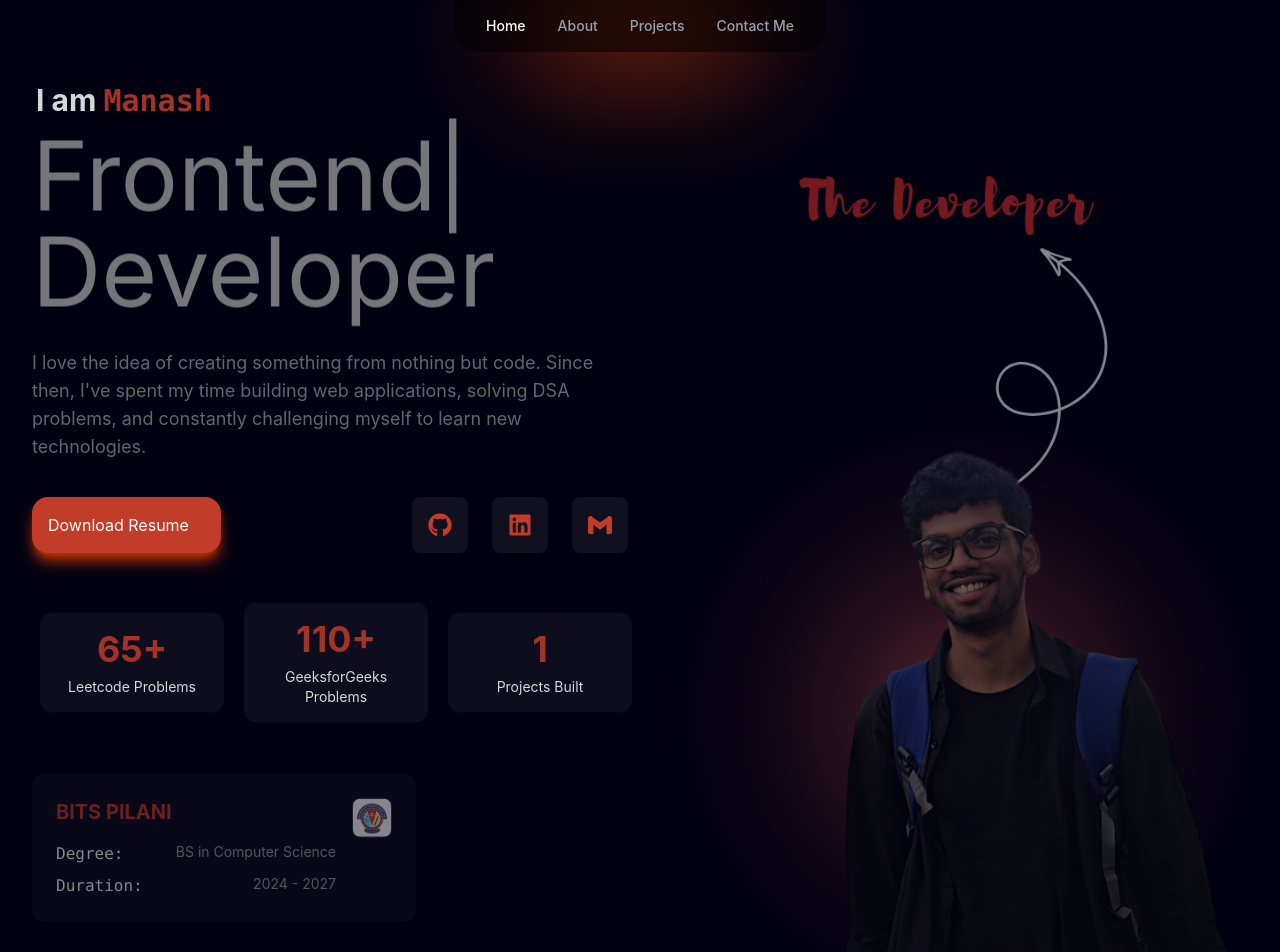
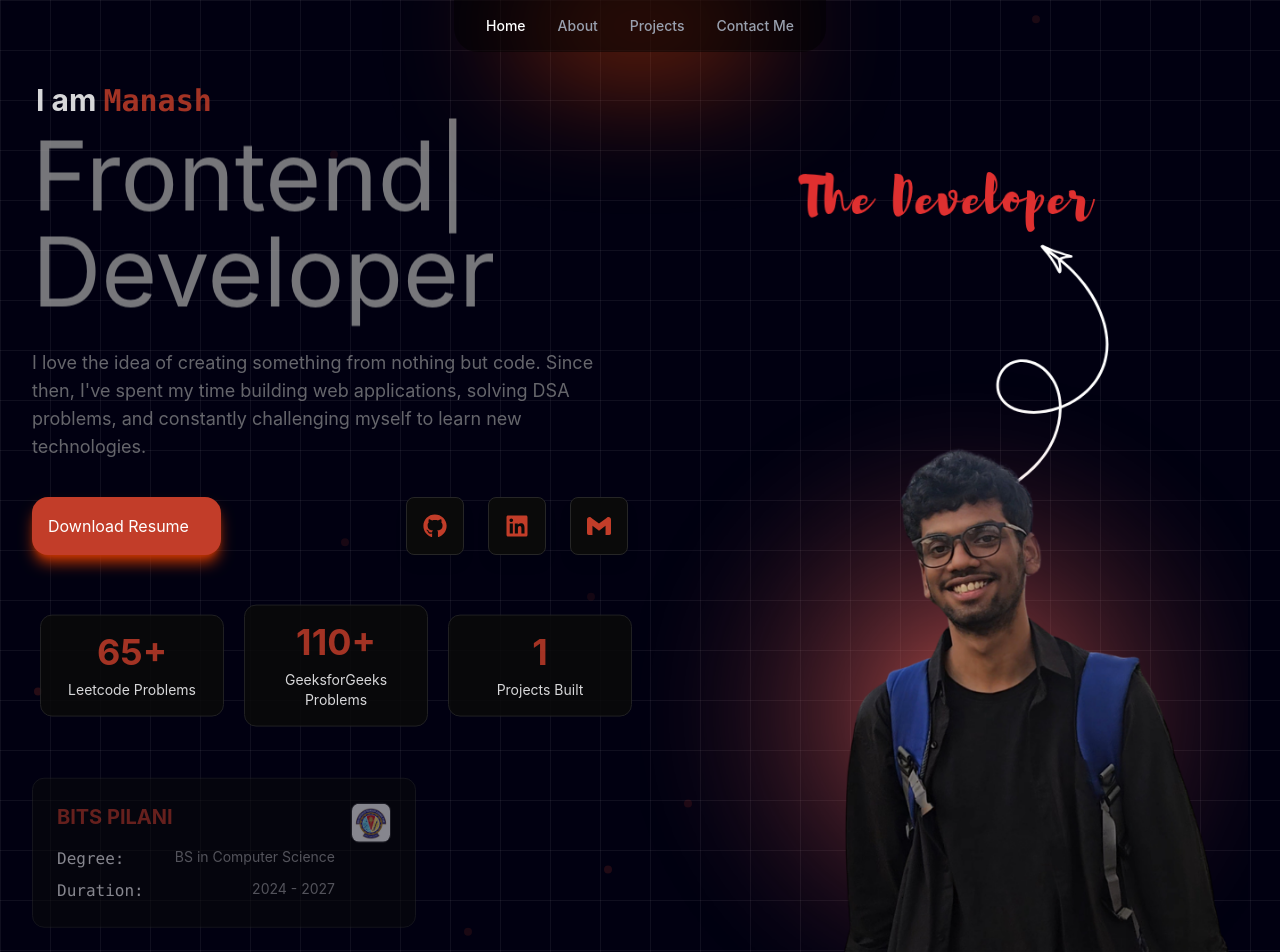
Before and after one commit to Manash2005/portfolio, a React (Vite) app in the folder client/: page / in a window 1280 px wide. Shown: the top 952 px of the page. Built offline with nearby package versions, Linux system fonts and the light colour scheme.

Commit message:
update: Added grid and floating dots in hero section

```diff
--- a/client/src/App.jsx
+++ b/client/src/App.jsx
@@ -20,7 +20,7 @@ function App() {
         <Navbar />
       </motion.header>
 
-      <main className="px-2 lg:px-8">
+      <main>
         {showIntro ? (
           <Intro
             onComplete={() => setShowIntro(false)}
--- a/client/src/components/CodingProfileCard.jsx
+++ b/client/src/components/CodingProfileCard.jsx
@@ -15,7 +15,7 @@ function CodingProfileCard({
       whileHover={{ y: -6 }}
       transition={{ duration: 0.2 }}
       viewport={{ once: true }}
-      className="w-full max-w-sm bg-secondary/10 hover:bg-background border border-foreground/40 rounded-3xl p-6 shadow-[0_0_40px_rgba(194,61,41,0.1)] hover:shadow-[30px_20px_40px_rgba(194,61,41,0.3)] transition-all duration-700"
+      className="w-full max-w-sm bg-secondary/10 hover:bg-background border border-foreground/40 rounded-3xl p-6 shadow-[0px_0px_40px_rgba(194,61,41,0.3)] hover:shadow-[30px_20px_40px_rgba(194,61,41,0.3)] transition-all duration-700"
     >
       {/* Header */}
 
--- a/client/src/components/EducationCard.jsx
+++ b/client/src/components/EducationCard.jsx
@@ -1,6 +1,6 @@
 function EducationCard({ institute, logo, details }) {
   return (
-    <div className="bg-secondary/10 p-6 rounded-xl hover:bg-secondary/20 transition-all duration-600 w-full lg:w-sm mb-5 lg:mb-0">
+    <div className="bg-neutral-950 p-6 rounded-xl hover:bg-neutral-900 transition-all duration-600 w-full lg:w-sm mb-5 lg:mb-0 border border-neutral-800">
       <div className="flex items-start gap-4">
 
         {/* Left Content */}
--- a/client/src/components/SocialMediaCard.jsx
+++ b/client/src/components/SocialMediaCard.jsx
@@ -16,7 +16,7 @@ function SocialMediaCard(props) {
           whileHover="hover"
           href={props.href}
           target="_blank"
-          className={`flex items-center justify-center bg-secondary/10 text-foreground font-mono p-2 rounded-lg hover:rounded-lg mx-3 hover:bg-foreground  hover:text-white hover:scale-102 ps-4 py-4 shadow-lg hover:shadow-foreground transition-all duration-600`}
+          className={`flex items-center justify-center bg-neutral-950 border border-neutral-800 hover:border-foreground text-foreground font-mono p-2 rounded-lg hover:rounded-lg mx-3 hover:bg-foreground  hover:text-white hover:scale-102 ps-4 py-4 shadow-lg hover:shadow-foreground transition-all duration-600`}
         >
             <span className="text-2xl">{props.icon}</span>
 
--- a/client/src/components/StatCard.jsx
+++ b/client/src/components/StatCard.jsx
@@ -24,7 +24,7 @@ function StatCard(props) {
   }, [numValue]);
 
   return (
-    <div className="bg-secondary/10 hover:bg-secondary/20 p-4 rounded-xl text-center transition-all duration-300 w-full lg:w-2xs mb-5 lg:mb-0">
+    <div className="bg-neutral-950 hover:bg-neutral-900 border border-neutral-800 p-4 rounded-xl text-center transition-all duration-300 w-full lg:w-2xs mb-5 lg:mb-0">
         {props.value && <div className="text-4xl font-bold text-foreground">{count}{suffix}</div>}
         {props.description && <div className="text-primary text-sm mt-2">{props.description}</div>}
     </div>
--- a/client/src/sections/Hero.jsx
+++ b/client/src/sections/Hero.jsx
@@ -1,29 +1,74 @@
-import StatCard from "../components/StatCard"
-import {Download} from "lucide-react"
-import SocialMediaCard from "../components/SocialMediaCard"
-import { FaGithub, FaLinkedin } from "react-icons/fa"
-import { SiGmail } from "react-icons/si"
-import EducationCard from "../components/EducationCard"
+/* eslint-disable react-hooks/purity */
+import StatCard from "../components/StatCard";
+import { Download } from "lucide-react";
+import SocialMediaCard from "../components/SocialMediaCard";
+import { FaGithub, FaLinkedin } from "react-icons/fa";
+import { SiGmail } from "react-icons/si";
+import EducationCard from "../components/EducationCard";
 import { motion } from "motion/react";
 import { TypeAnimation } from "react-type-animation";
+
+function FloatingParticles() {
+  return (
+    <div className="absolute inset-0 overflow-hidden pointer-events-none z-10">
+      {Array.from({ length: 12 }).map((_, i) => (
+        <motion.div
+          key={i}
+          className="absolute h-2 w-2 rounded-full bg-foreground/40"
+          style={{
+            left: `${Math.random() * 100}%`,
+            top: `${Math.random() * 100}%`,
+          }}
+          animate={{
+            y: [0, -20, 0],
+            opacity: [0.2, 1, 0.2],
+          }}
+          transition={{
+            duration: 3 + Math.random() * 5,
+            repeat: Infinity,
+            ease: "easeInOut",
+          }}
+        />
+      ))}
+    </div>
+  );
+}
+
 function Hero() {
   const handleResume = () => {
     window.open("/resume.pdf", "_blank");
   };
+
   return (
     <motion.section
-    initial = {{opacity:0}}
-    animate = {{opacity:1}}
-    transition={{duration: 0.2}}
-    className="bg-background min-h-screen"
+      initial={{ opacity: 0 }}
+      animate={{ opacity: 1 }}
+      transition={{ duration: 0.2 }}
+      className="relative bg-background min-h-screen overflow-hidden"
       id="hero"
     >
+      {/* GRID BACKGROUND */}
+      <div
+        className="absolute inset-0 z-0 pointer-events-none"
+        style={{
+          backgroundImage: `
+            linear-gradient(rgba(255,255,255,0.06) 1px, transparent 1px),
+            linear-gradient(90deg, rgba(255,255,255,0.06) 1px, transparent 1px)
+          `,
+          backgroundSize: "50px 50px",
+        }}
+      />
 
-        {/* Top section */}
-        <div className="block md:flex border-b-[0.1px] justify-center items-cente">
+      {/* FLOATING PARTICLES */}
+      <FloatingParticles />
 
-            {/* left column */}
+      {/* HERO CONTENT */}
+      <div className="relative z-10 px-2 lg:px-8">
+        <div className="block md:flex border-b-[0.1px] justify-center">
+
+          {/* LEFT COLUMN */}
           <div className="flex flex-col justify-around w-full md:w-1/2 mt-15 md:mt-0 min-h-screen">
+
             <motion.p
               className="text-primary text-3xl px-1 font-bold md:mt-20 mt-5"
               initial={{ opacity: 0, y: 10 }}
@@ -34,8 +79,8 @@ function Hero() {
               I am <span className="text-foreground font-mono">Manash</span>
             </motion.p>
 
-                {/* Role */}
-                <motion.p
+            {/* ROLE */}
+            <motion.div
               className="text-secondary text-5xl md:text-8xl py-2"
               initial={{ opacity: 0, y: 10 }}
               whileInView={{ opacity: 1, y: 0 }}
@@ -46,10 +91,8 @@ function Hero() {
                 sequence={[
                   "Frontend",
                   2000,
-
                   "Backend",
                   2000,
-
                   "Full-Stack",
                   2000,
                 ]}
@@ -59,9 +102,9 @@ function Hero() {
               />
 
               <p>Developer</p>
-                </motion.p>
+            </motion.div>
 
-                {/* Description */}
+            {/* DESCRIPTION */}
             <motion.p
               className="text-secondary text-lg mt-3 md:mt-5"
               initial={{ opacity: 0, y: 10 }}
@@ -69,29 +112,27 @@ function Hero() {
               transition={{ duration: 1, delay: 0.2 }}
               viewport={{ once: true }}
             >
-                    I love the idea of creating something from nothing but code. Since then, I've spent my time building web applications, solving DSA problems, and constantly challenging myself to learn new technologies.
+              I love the idea of creating something from nothing but code.
+              Since then, I've spent my time building web applications,
+              solving DSA problems, and constantly challenging myself to
+              learn new technologies.
             </motion.p>
 
             <div className="block md:flex justify-between mt-10">
-                    {/* Download Resume Button */}
+
+              {/* RESUME BUTTON */}
               <motion.button
                 variants={{
-                        rest: {
-                        y: 0,
-                        },
-
-                        hover: {
-                        y: -5,
-                        },
+                  rest: { y: 0 },
+                  hover: { y: -5 },
                 }}
                 initial="rest"
                 animate="rest"
                 whileHover="hover"
-                    whileTap={{y:-45}}
-                    transition={{duration: 0.3}}
+                whileTap={{ y: -45 }}
+                transition={{ duration: 0.3 }}
                 className="
-                        flex
-                        items-center
+                  flex items-center
                   bg-foreground
                   border-secondary/50
                   shadow-lg
@@ -102,18 +143,14 @@ function Hero() {
                   rounded-2xl
                   w-fit
                   overflow-hidden
-
                   hover:bg-hover
                   hover:text-black
-
                   transition-all
                   duration-500
-
                   cursor-pointer
                 "
                 onClick={handleResume}
               >
-
                 <span className="whitespace-nowrap">
                   Download Resume
                 </span>
@@ -141,29 +178,56 @@ function Hero() {
                 </motion.div>
               </motion.button>
 
-                    {/* Socials */}
-                    <motion.div
-                      className="flex items-center justify-start md:justify-center mt-10 md:mt-0">
-                        <SocialMediaCard href="https://github.com/Manash2005" icon={<FaGithub/>} name="Github" />
-                        <SocialMediaCard href="https://www.linkedin.com/in/manash-swain" icon={<FaLinkedin />} name="LinkedIn" />
-                        <SocialMediaCard href="mailto:swainm099@gmail.com" icon={<SiGmail />} name="Gmail" />
-                    </motion.div>
+              {/* SOCIALS */}
+              <div className="flex items-center justify-start md:justify-center mt-10 md:mt-0">
+                <SocialMediaCard
+                  href="https://github.com/Manash2005"
+                  icon={<FaGithub />}
+                  name="Github"
+                />
+
+                <SocialMediaCard
+                  href="https://www.linkedin.com/in/manash-swain"
+                  icon={<FaLinkedin />}
+                  name="LinkedIn"
+                />
+
+                <SocialMediaCard
+                  href="mailto:swainm099@gmail.com"
+                  icon={<SiGmail />}
+                  name="Gmail"
+                />
+              </div>
             </div>
 
-                {/* Stats */}
+            {/* STATS */}
             <motion.div
-                  className=" md:flex items-center justify-center  mt-10 gap-5 p-2 "
+              className="md:flex items-center justify-center mt-10 gap-5 p-2"
               initial={{ opacity: 0, y: 10 }}
               whileInView={{ opacity: 1, y: 0 }}
               transition={{ duration: 1 }}
               viewport={{ once: true }}
             >
-                    <StatCard value="100+" description="Leetcode Problems" className="mt-5 md:mt-0"/>
-                    <StatCard value="170+" description="GeeksforGeeks Problems" className="mt-5 md:mt-0" />
-                    <StatCard value="2" description="Projects Built" className="mt-5 md:mt-0" />
+              <StatCard
+                value="100+"
+                description="Leetcode Problems"
+                className="mt-5 md:mt-0"
+              />
+
+              <StatCard
+                value="170+"
+                description="GeeksforGeeks Problems"
+                className="mt-5 md:mt-0"
+              />
+
+              <StatCard
+                value="2"
+                description="Projects Built"
+                className="mt-5 md:mt-0"
+              />
             </motion.div>
 
-                {/* Education card */}
+            {/* EDUCATION */}
             <motion.div
               className="block md:flex justify-between gap-10 mt-10 mb-10"
               initial={{ opacity: 0, y: 10 }}
@@ -171,25 +235,31 @@ function Hero() {
               transition={{ duration: 1, delay: 0.3 }}
               viewport={{ once: true }}
             >
-                    <EducationCard institute="BITS PILANI" logo="/bitsPilaniLogo.png" details={{ degree: "BS in Computer Science", duration: "2024 - 2027" }} />
-                </motion.div>
-
-            </div>
-
-            {/* right column */}
-            <motion.div
-              className="hidden md:block w-full md:w-1/2 mt-10 md:mt-0 pointer-events-none select-none"
-              initial={{ opacity: 0, y: 10 }}
-              whileInView={{ opacity: 1, y: 0 }}
-              transition={{ duration: 1, delay: 0.3 }}
-              viewport={{ once: true }}
-            >
-                <img src="/heroImage.png" alt="Hero Image" className="h-full object-cover" />
+              <EducationCard
+                institute="BITS PILANI"
+                logo="/bitsPilaniLogo.png"
+                details={{
+                  degree: "BS in Computer Science",
+                  duration: "2024 - 2027",
+                }}
+              />
             </motion.div>
           </div>
 
+          {/* RIGHT COLUMN */}
+          <div
+            className="hidden md:block w-full md:w-1/2 mt-10 md:mt-0 pointer-events-none select-none"
+          >
+            <img
+              src="/heroImage.png"
+              alt="Hero Image"
+              className="h-full object-cover"
+            />
+          </div>
+        </div>
+      </div>
     </motion.section>
-  )
+  );
 }
 
-export default Hero
+export default Hero;
--- a/client/src/sections/Skills.jsx
+++ b/client/src/sections/Skills.jsx
@@ -4,7 +4,7 @@ import CodingProfileCard from "../components/CodingProfileCard";
 function Skills() {
 
   return (
-    <section className="min-h-screen py-10 w-full">
+    <section className="min-h-screen pt-20 w-full border-b-[0.1px] border-gray-50">
       <div className="w-full px-6">
 
         {/* Heading */}
```
Lines whose indentation alone changed are shown as unchanged.
